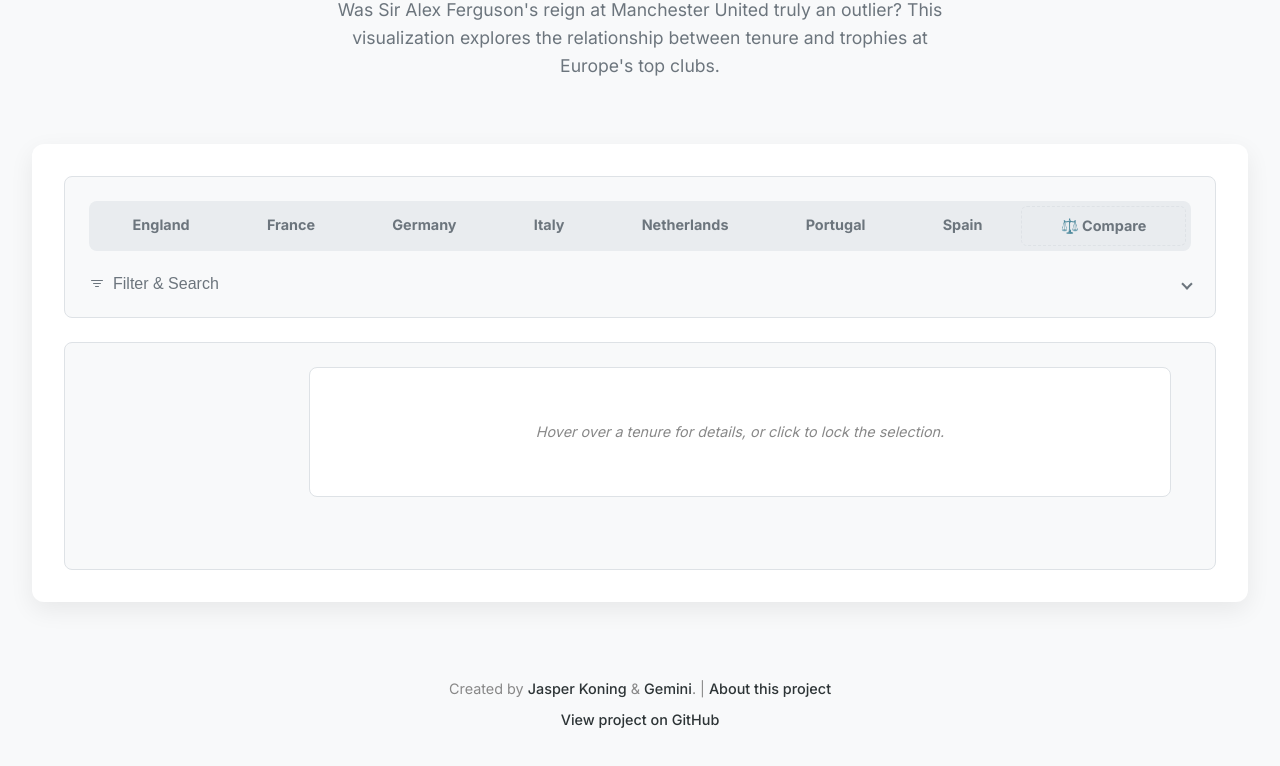
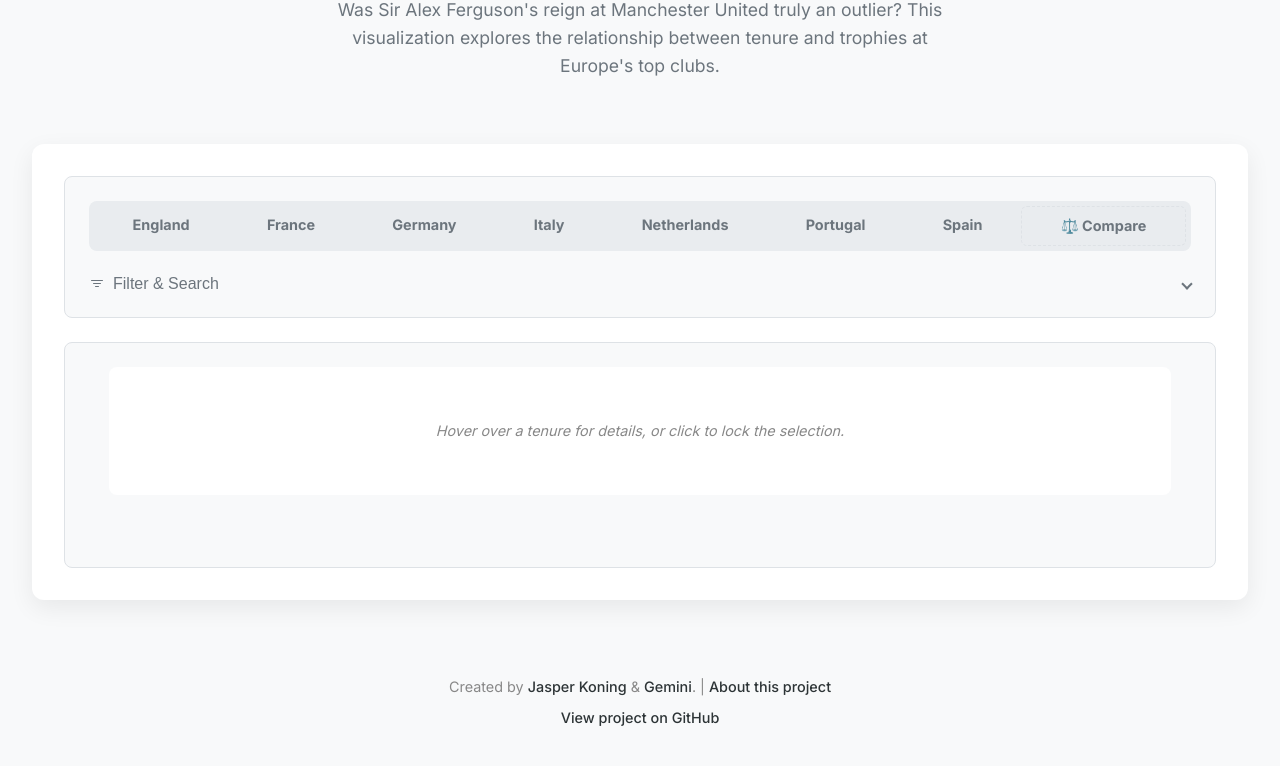
Before and after one commit to jasperkoningnl/voetbaltrainers, a plain HTML site: page index.html in a window 1280 px wide. Shown: the part 98-864 px from the top of the page. Drawn offline with nearby package versions, Linux system fonts and the light colour scheme; no server answers.

Commit message:
CSS Versie: 6.3
Finale layout-correctie voor exacte uitlijning info-paneel

```diff
--- a/style.css
+++ b/style.css
@@ -1,4 +1,4 @@
-/* CSS Versie: 6.2 - Finale layout-correctie voor uitlijning info-paneel. */
+/* CSS Versie: 6.3 - Finale layout-correctie voor exacte uitlijning info-paneel. */
 
 :root {
     --background-color: #f8f9fa;
@@ -86,10 +86,10 @@ main {
     background-color: #fff; /* Witte achtergrond zoals gevraagd */
     padding: 1.5rem;
     border-radius: 8px;
-    /* Deze marges lijnen het paneel uit met de D3 visualisatie (margin.left & margin.right) */
-    margin-left: 220px;
-    margin-right: 20px;
-    border: 1px solid var(--border-color);
+    /* Deze marges lijnen het paneel uit met de D3 visualisatie */
+    margin-left: 20px; /* Uitlijnen met de club-naam blokken */
+    margin-right: 20px; /* Uitlijnen met de rechterkant van de heatmap */
+    border: none; /* Geen rand zoals gevraagd */
 }
 
 
```
